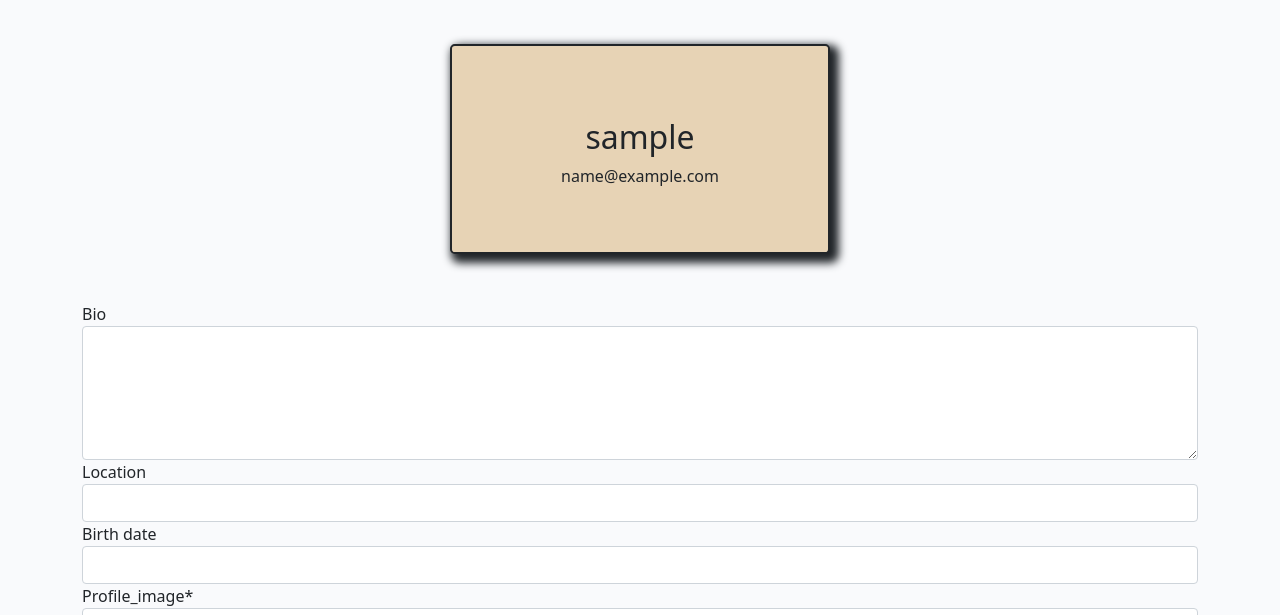
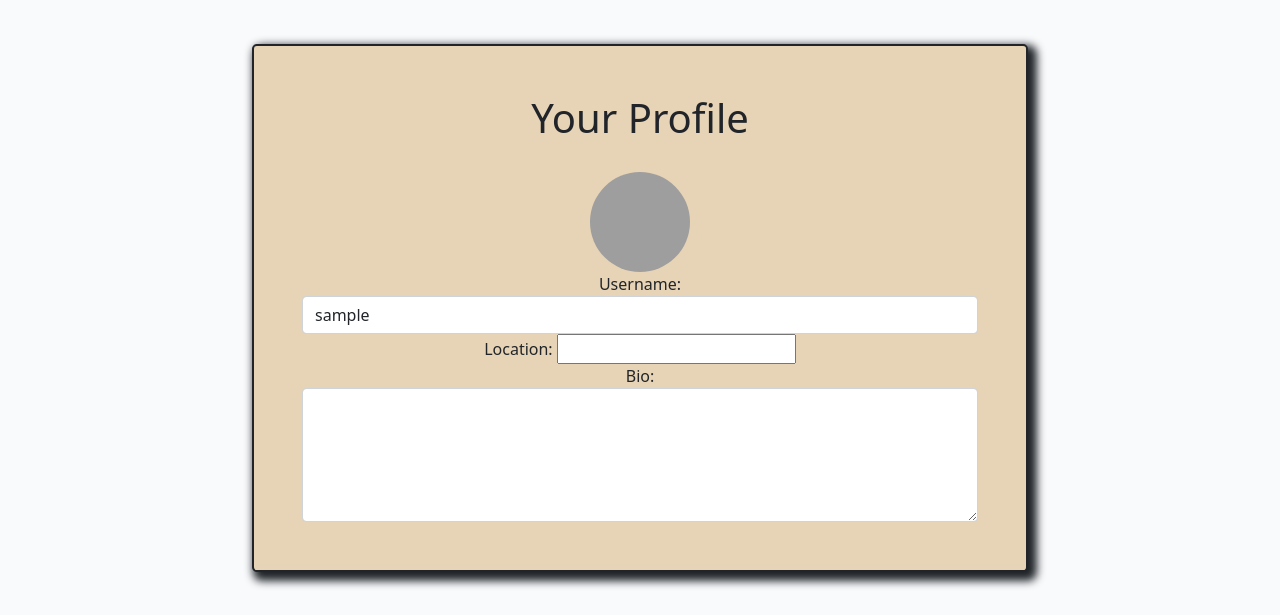
Before and after one commit to AstaJoks/we-love-dogs-PP4, a Django app: page /users/profile/ in a window 1280 px wide. Shown: the part 144-759 px from the top of the page. Run offline with Django 3.2, Linux system fonts and the light colour scheme; the visitor is signed in with stand-in values (Sample User, id 1); data comes from the database, SQL or seed files in the repository; some libraries are stand-ins or nearby versions; grey boxes are pictures that could not be loaded.

Commit message:
Re-style profile page

```diff
--- a/users/models.py
+++ b/users/models.py
@@ -8,7 +8,7 @@ class Profile(models.Model):
     bio = models.TextField(max_length=500, blank=True)
     location = models.CharField(max_length=30, blank=True)
     birth_date = models.DateField(null=True, blank=True)
-    image = CloudinaryField('profile_image', default='user-default_zft92h')
+    image = CloudinaryField('profile_image', default='user-default')
 
     def __str__(self):
         return f'{self.user.username} Profile'
--- a/users/templates/users/profile.html
+++ b/users/templates/users/profile.html
@@ -1,26 +1,38 @@
 {% extends "base.html" %}
+
 {% load crispy_forms_tags %}
+
+{% load static % }
+
 {% block content %}
 
 
-<div class="container">
-    <div class="row justify-content-center">
-      <div class="col-11 col-md-6 col-lg-5 col-xl-4 p-5 mb-5 card-welcome border border-dark border-2 rounded-3 justify-content-center">
-        {% if "placeholder" in user.profile.image.url %}
-            <img class="card-img-top" src="https://res.cloudinary.com/dcydt01ed/image/upload/v1692914772/default_nn12yl.png">
-                {% else %}
-            <img class="card-img-top" src=" {{ user.profile.image.url }}">
-                {% endif %}
-        <div class="media-body">
-          <h2>{{ user.username }}</h2>
-          <p>{{ user.email }}</p>
-        </div>
-      </div>
-      <form method="post">
-        <div class="form-group">
-            {% csrf_token %}
-            {{ profile_form | crispy }}
-        </div>
-    </form>
+<div class="container form-style">
+    <div class="p-5 mb-5 card-welcome border border-dark border-2 rounded-3 justify-content-center">
+        <h1 class="card-title">Your Profile</h1>
+        <form method="post" enctype="multipart/form-data">
+        {% csrf_token %}
+        {{ form | crispy }}
+                <!-- Profile Image -->
+                    <img src="{{ profile.picture.url|default:'user-default_zft92h' }}" class="rounded-circle mx-auto d-block profile-pic" width="100" height="100"/>
+                <!-- Username -->
+                <div class="form-group ">
+                    <label>Username:</label>
+                    {{ user_form.username }}
+                </div>
+                <!-- Location-->
+                <div class="form-group ">
+                    <label>Location:</label>
+                    {{ profile_form.location }}
+                </div>
+                <div class="form-group ">
+                    <label>Bio:</label>
+                    {{ profile_form.bio }}
+                </div>
+            </div>
+                <div><button class="btn">Update profile</button></div>
     </div>
-{% endblock content %}
+        </form>
+</div>
+
+{% endblock %}
--- a/users/views.py
+++ b/users/views.py
@@ -8,7 +8,7 @@ from .forms import UpdateUserForm
 
 @login_required
 def profile(request):
-    """create,update user profile"""
+    """Create, Update user profile"""
     profile = Profile.objects.get_or_create(user=request.user)
     if request.method == 'POST':
         user_form = UpdateUserForm(request.POST, instance=request.user)
@@ -24,5 +24,7 @@ def profile(request):
         user_form = UpdateUserForm(instance=request.user)
         profile_form = UpdateProfileForm(instance=request.user.profile)
 
-    return render(request, 'users/profile.html', {'user_form': user_form,
-                                                'profile_form': profile_form})
+    return render(
+        request,
+        'users/profile.html',
+        {'user_form': user_form, 'profile_form': profile_form})
```
Also changed, not shown: users/urls.py (line endings or trailing spaces).
